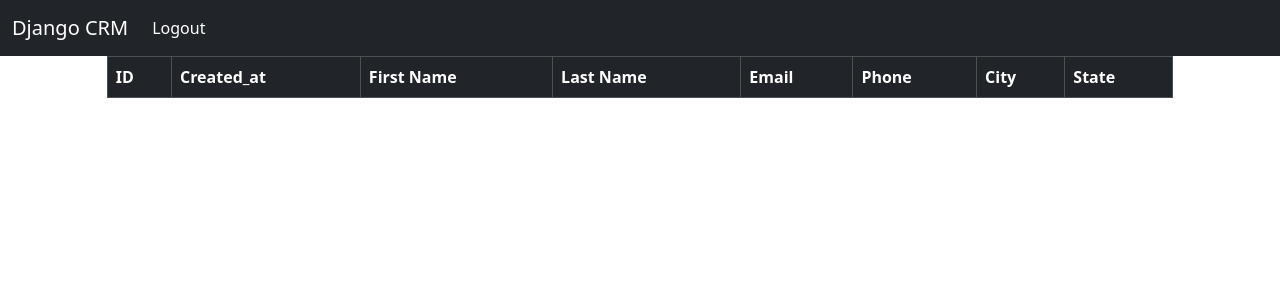
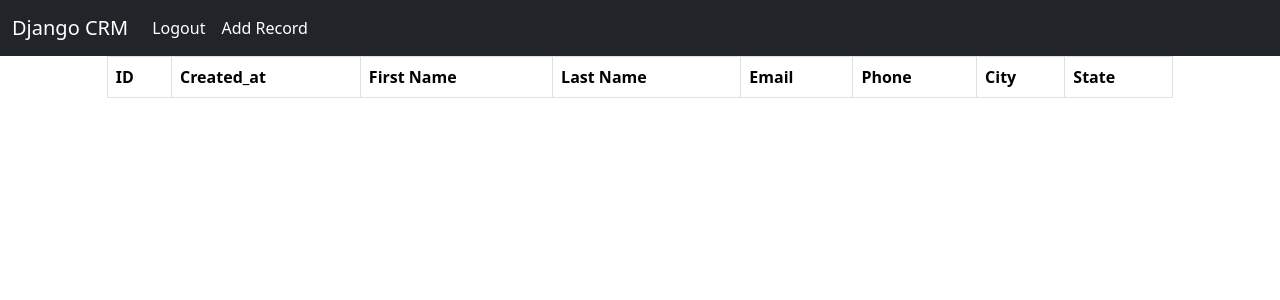
Before and after one commit to aminmousavi-23/djangocrmproject, a Django app: page /mycrm/ in a window 1280 px wide. Shown: the top 300 px of the page. Run offline with Django 5.2, Linux system fonts and the light colour scheme; the visitor is signed in with stand-in values (Sample User, id 1); data that the repository does not hold is empty.

Commit message:
Set up add record feature

```diff
--- a/DjangoCRM/apps/mycrm/TEMPLATES/home.html
+++ b/DjangoCRM/apps/mycrm/TEMPLATES/home.html
@@ -2,8 +2,8 @@
 {% block content %}
     {% if user.is_authenticated %}
 <div class="col-10 offset-1">
-<table class="table table-hover table table-bordered">
-    <thead class="table-dark">
+<table class="table table table-bordered">
+    <thead class="table">
       <tr>
         <th scope="col">ID</th>
         <th scope="col">Created_at</th>
@@ -26,7 +26,7 @@
           <td>{{record.email}}</td>
           <td>{{record.phone}}</td>
           <td>{{record.city}}</td>
-          <td>{{record.state}}</td> <br><br>
+          <td>{{record.state}}</td>
         </tr>
         {% endfor %}
         {% endif %}
--- a/DjangoCRM/apps/mycrm/TEMPLATES/navbar.html
+++ b/DjangoCRM/apps/mycrm/TEMPLATES/navbar.html
@@ -8,6 +8,7 @@
         <div class="navbar-nav">
           {% if user.is_authenticated %}
             <a class="nav-link active text-bg-dark" aria-current="page" href="{% url 'logout' %}">Logout</a>
+            <a class="nav-link active text-bg-dark" aria-current="page" href="{% url 'add_record' %}">Add Record</a>
           {% else %}
             <a class="nav-link active text-bg-dark" aria-current="page" href="{% url 'home' %}">Login</a>
             <a class="nav-link active text-bg-dark" aria-current="page" href="{% url 'Register' %}">Register</a>
--- a/DjangoCRM/apps/mycrm/urls.py
+++ b/DjangoCRM/apps/mycrm/urls.py
@@ -8,4 +8,5 @@ urlpatterns = [
     path('Register/', views.Register_user, name='Register'),
     path('record/<int:pk>', views.customer_record, name='record'),
     path('delete_record/<int:pk>', views.delete_record, name='delete'),
+    path('add_record/', views.add_record, name='add_record'),
 ]
--- a/DjangoCRM/apps/mycrm/views.py
+++ b/DjangoCRM/apps/mycrm/views.py
@@ -1,7 +1,7 @@
 from django.shortcuts import render, redirect
 from django.contrib.auth import authenticate, login, logout
 from django.contrib import messages
-from .forms import SignUpForm
+from .forms import SignUpForm, AddRecord
 from .models import Record
 
 
@@ -61,7 +61,28 @@ def customer_record(request, pk):
 
 # Delete Function
 def delete_record(request, pk):
-    delete_record = Record.objects.get(id=pk)
-    delete_record.delete()
-    messages.success(request, 'Record deleted successfully. ')
-    return redirect('home')
+    if request.user.is_authenticated:
+        delete_record = Record.objects.get(id=pk)
+        delete_record.delete()
+        messages.success(request, 'Record deleted successfully.')
+        return redirect('home')
+    else:
+        messages.success(request, 'You have to login to delete the record!!!')
+        return redirect('home')
+
+# Add Record Function
+def add_record(request):
+    form = AddRecord()
+    if request.user.is_authenticated:
+        if request.method == 'POST':
+            form = AddRecord(request.POST)
+            if form.is_valid():
+                form.save()
+                messages.success(request, 'Record added successfully.')
+            return redirect('home')
+    else:
+        messages.success(request, 'You have to login to add record!!!')
+        return redirect('home')
+
+
+    return render(request, 'addrecord.html', {'form':form})
```
Also changed, not shown: DjangoCRM/apps/mycrm/TEMPLATES/addrecord.html (added, +12 -0 lines), DjangoCRM/apps/mycrm/forms.py (+13 -0 lines).
